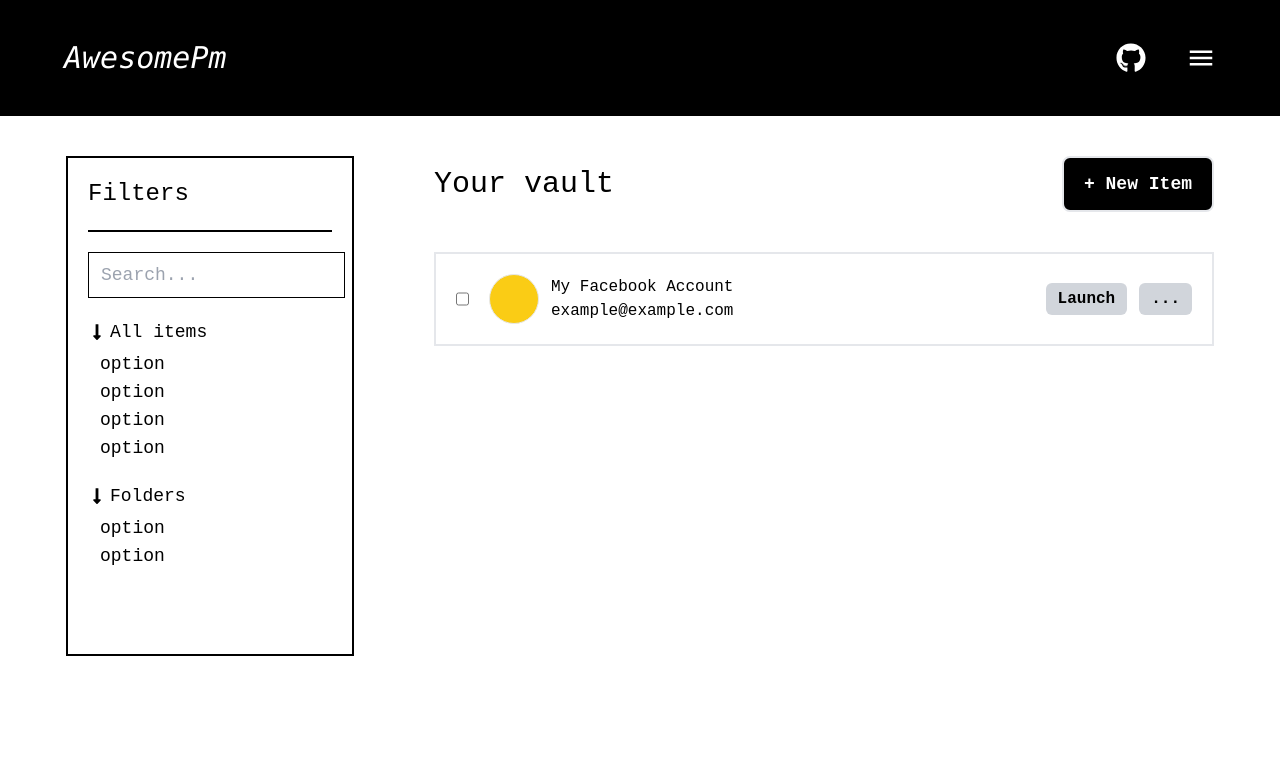
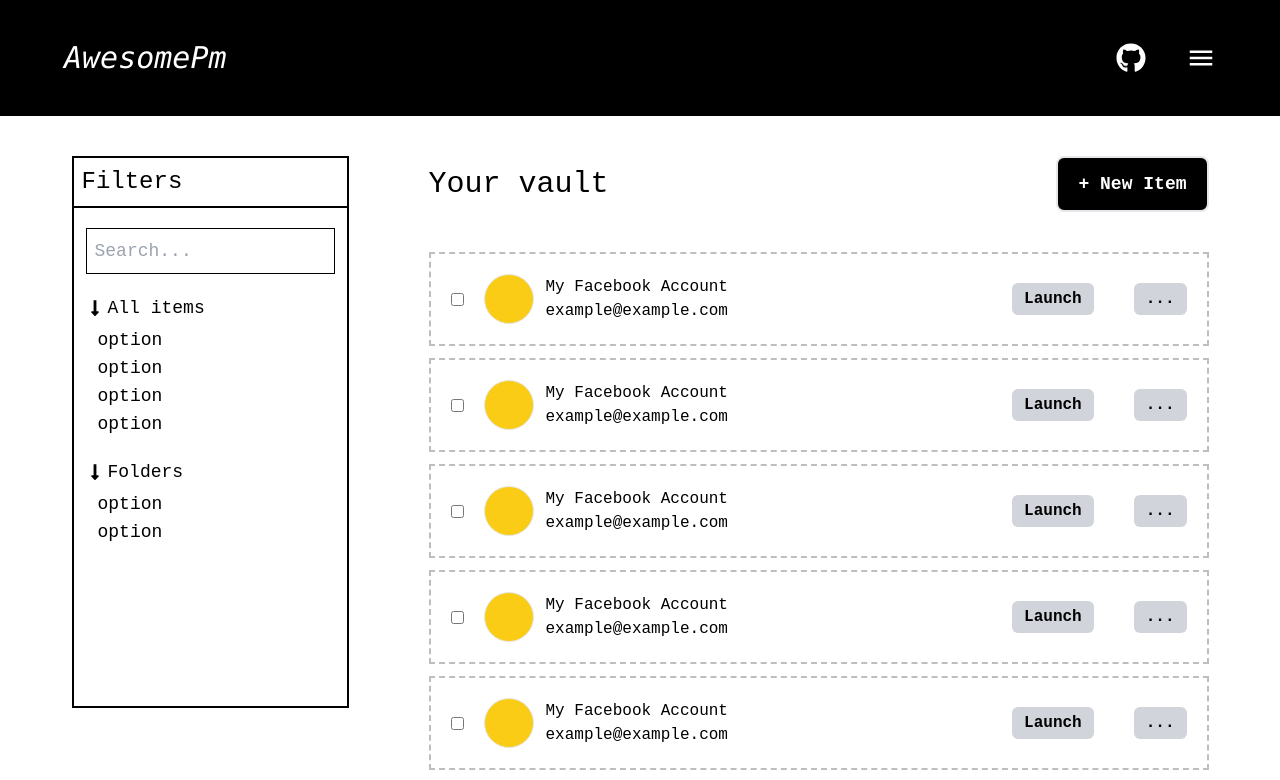
Before and after one commit to ignaciorossetto/awesome-password-manager-frontend, a React (Vite) app: page /vault in a window 1280 px wide. Shown: the top 780 px of the page. Built offline with nearby package versions, Linux system fonts and the light colour scheme.

Commit message:
VaultCard changes

```diff
--- /dev/null
+++ b/src/components/FilterBox.tsx
@@ -0,0 +1,59 @@
+import { FaLongArrowAltDown } from "react-icons/fa";
+
+const FilterBox = () => {
+  return (
+        <div
+        className="hidden md:block"
+        >
+            <div
+            className='text-2xl border-b-2 w-full border-2 border-black py-2 px-2'
+            >
+                Filters
+            </div>
+            <div
+                className='w-full w-[35%] max-w-[288px] h-fit sticky top-3 border-2 border-black min-h-[500px] px-3 text-lg border-t-0'
+                >
+            <input
+            type="text"
+            className='px-2 py-2 border border-black my-5 text-lg'
+            placeholder='Search...'/>
+            <div
+            className='mb-5'
+            >
+                <div
+                className='flex gap-1 items-center mb-1'
+                >
+                    <FaLongArrowAltDown /> All items
+                </div>
+                <p
+                className='pl-3'
+                >option</p>
+                <p
+                className='pl-3'
+                >option</p>
+                <p
+                className='pl-3'
+                >option</p>
+                <p
+                className='pl-3'
+                >option</p>
+            </div>
+            <div>
+            <div
+                className='flex gap-1 items-center mb-1'
+                >
+                    <FaLongArrowAltDown /> Folders
+                </div>
+                <p
+                className='pl-3'
+                >option</p>
+                <p
+                className='pl-3'
+                >option</p>
+            </div>
+        </div>
+                </div>
+  )
+}
+
+export default FilterBox
--- /dev/null
+++ b/src/components/VaultCard.tsx
@@ -0,0 +1,69 @@
+import { VaultCardProps } from "../types/types"
+
+
+
+const VaultCard = ({type=null}: VaultCardProps) => {
+  return (
+    <div
+            className='flex flex-col lg:flex-row gap-5 lg:gap-0 justify-between items-center border-dashed border-2 border-black/25 p-5'
+            >
+                {
+                    type === 'empty' &&
+                    <div
+                    className="w-full flex justify-center"
+                    >
+                        <div
+                        className="h-[50px] w-[50px] border-2 rounded-full flex items-center justify-center text-xl border-dashed border-black/25 scale-animation cursor-pointer"
+                        >
+                            +
+                        </div>
+                    </div>
+                }
+                {
+                    !type &&
+                <>
+                <div
+                className='flex gap-5 items-center'
+                >
+                    <input type="checkbox" name="" id="" className='hidden sm:block'/>
+                    <div
+                    className='flex gap-3 items-center text-base'
+                    >
+                        <div
+                        className='w-[30px] xs:w-[50px] h-[30px] xs:h-[50px] bg-yellow-400 border rounded-full'
+                        >
+
+                        </div>
+                        <div
+                        className='flex flex-col '
+                        >
+                            <span>
+                                My Facebook Account
+                            </span>
+                            <span>
+                                example@example.com
+                            </span>
+                        </div>
+                    </div>
+                </div>
+                <div
+                className='flex items-center gap-10 text-base justify-center lg:justify-normal w-full lg:w-auto'
+                >
+                    <input
+                        type="checkbox"
+                        className='hidden xs:block sm:hidden bg-yellow-400 border rounded-full'
+                        />
+                    <button
+                    className='px-3 py-1 bg-gray-300 rounded-md font-semibold scale-animation'
+                    >Launch</button>
+                    <button
+                    className='px-3 py-1 bg-gray-300 rounded-md font-semibold scale-animation'
+                    >...</button>
+                </div>
+                </>
+                }
+            </div>
+  )
+}
+
+export default VaultCard
--- /dev/null
+++ b/src/types/types.ts
@@ -0,0 +1,3 @@
+export type VaultCardProps = {
+    type?: string | null
+}
--- a/src/views/Vault.tsx
+++ b/src/views/Vault.tsx
@@ -1,62 +1,17 @@
-import { FaLongArrowAltDown } from "react-icons/fa";
+import FilterBox from "../components/FilterBox";
+import VaultCard from "../components/VaultCard";
 
 const Vault = () => {
   return (
     <div className='p-10 flex w-full gap-20 justify-center '>
         {/* Filter Box */}
+        <FilterBox />
+        {/* Vault itself */}
         <div
-        className='w-[35%] max-w-[288px] border-2 border-black min-h-[500px] px-5 text-lg'
+        className='w-full md:w-[65%] '
         >
             <div
-            className='text-2xl border-b-2 w-full border-black py-5 mb-5'
-            >
-                Filters
-            </div>
-            <input
-            type="text"
-            className='px-3 py-2 border border-black mb-5 text-lg'
-            placeholder='Search...'/>
-            <div
-            className='mb-5'
-            >
-                <div
-                className='flex gap-1 items-center mb-1'
-                >
-                    <FaLongArrowAltDown /> All items
-                </div>
-                <p
-                className='pl-3'
-                >option</p>
-                <p
-                className='pl-3'
-                >option</p>
-                <p
-                className='pl-3'
-                >option</p>
-                <p
-                className='pl-3'
-                >option</p>
-            </div>
-            <div>
-            <div
-                className='flex gap-1 items-center mb-1'
-                >
-                    <FaLongArrowAltDown /> Folders
-                </div>
-                <p
-                className='pl-3'
-                >option</p>
-                <p
-                className='pl-3'
-                >option</p>
-            </div>
-        </div>
-        {/* Vault itself */}
-        <div
-        className='w-[65%] '
-        >
-            <div
-            className='flex justify-between mb-10 items-center'
+            className='flex flex-col sm:flex-row gap-5 justify-between mb-10 items-center'
             >
                 <h2
                 className='text-3xl '
@@ -67,44 +22,18 @@ const Vault = () => {
                 className='px-5 py-3 bg-black rounded-lg text-white font-semibold hover-border-animation border-2 text-lg'
                 >+ New Item</button>
             </div>
-            {/* vaultItemCard */}
             <div
-            className='flex justify-between items-center border-2 p-5'
+            className="grid grid-cols-1 gap-3 "
             >
-                <div
-                className='flex gap-5 items-center\'
-                >
-                    <input type="checkbox" name="" id="" className=''/>
-                    <div
-                    className='flex gap-3 items-center text-base'
-                    >
-                        <div
-                        className='w-[50px] h-[50px] bg-yellow-400 border rounded-full'
-                        >
-
-                        </div>
-                        <div
-                        className='flex flex-col '
-                        >
-                            <span>
-                                My Facebook Account
-                            </span>
-                            <span>
-                                example@example.com
-                            </span>
-                        </div>
-                    </div>
-                </div>
-                <div
-                className='flex gap-3 text-base'
-                >
-                    <button
-                    className='px-3 py-1 bg-gray-300 rounded-md font-semibold scale-animation'
-                    >Launch</button>
-                    <button
-                    className='px-3 py-1 bg-gray-300 rounded-md font-semibold scale-animation'
-                    >...</button>
-                </div>
+                {/* vaultItemCard */}
+                <VaultCard />
+                <VaultCard />
+                <VaultCard />
+                <VaultCard />
+                <VaultCard />
+                <VaultCard />
+                <VaultCard />
+                <VaultCard type={'empty'}/>
             </div>
         </div>
     </div>
```
